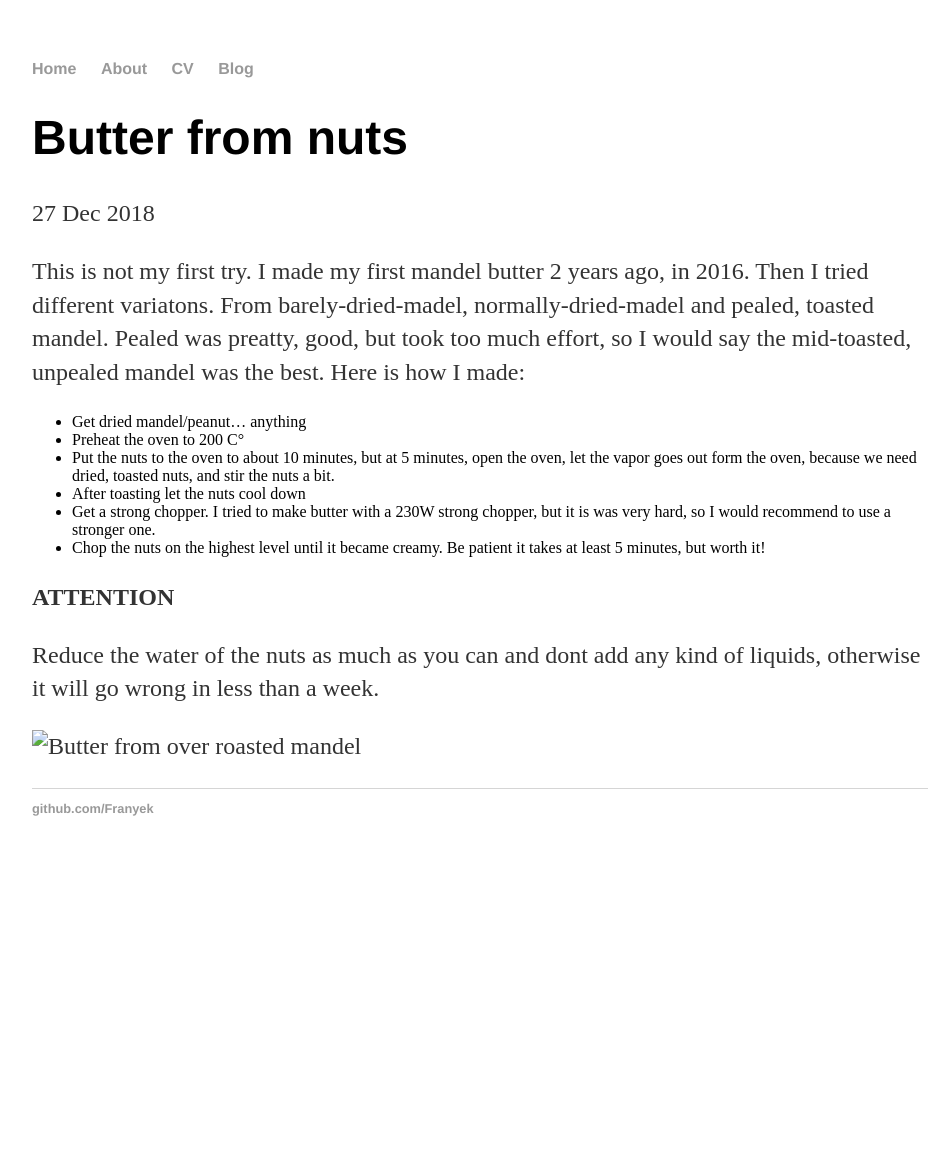
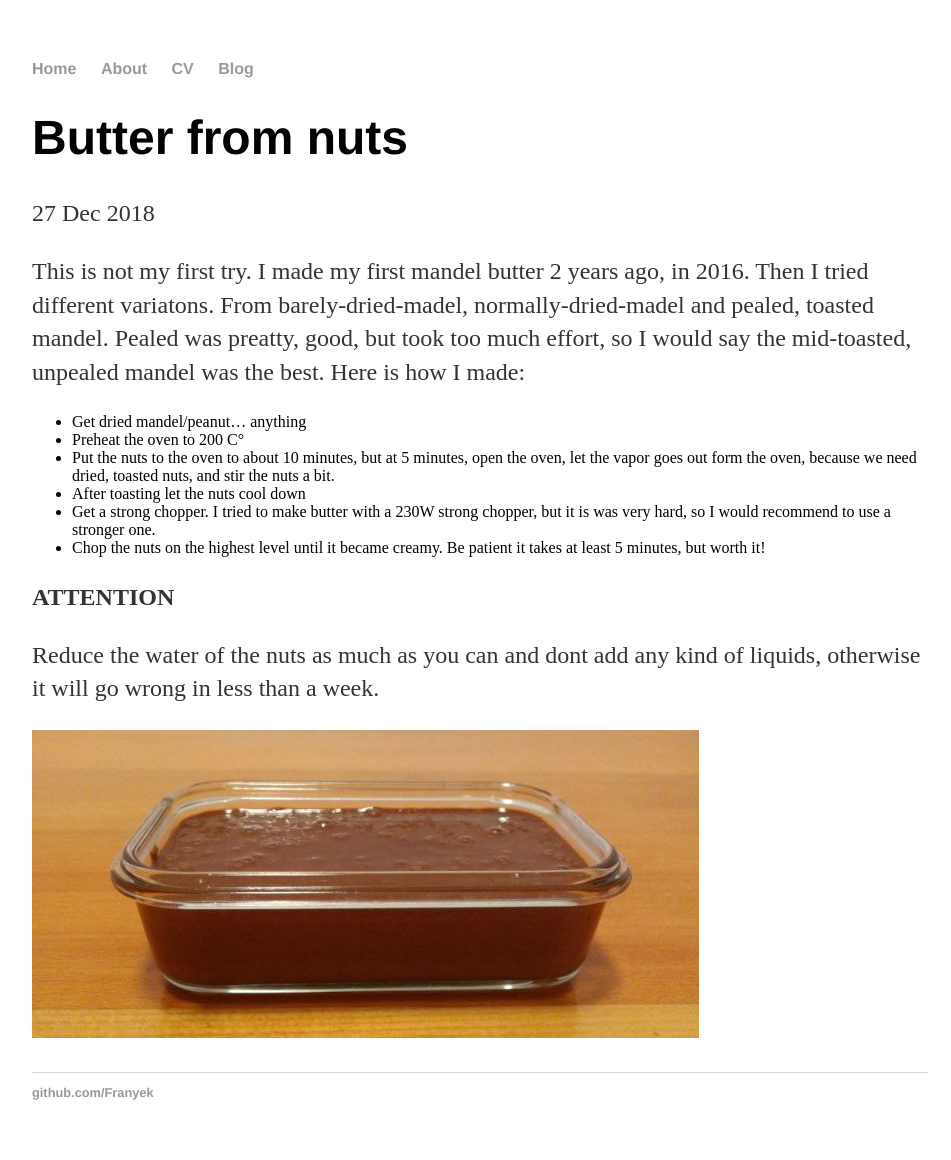
Before and after one commit to Franyek/franyek.github.io, a Jekyll site: the page built from _posts/2018-12-27-butter-from-nuts.md, in a window 1280 px wide. Shown: the whole page, without its empty margins (160-1111 px from the left). Built offline with Jekyll 4.4.1, drawn with Linux system fonts in a browser that asks for light colours; before the commit the page ends 900 px from its top, so only the background shows below that.

Commit message:
fix image path

```diff
--- a/_posts/2018-12-27-butter-from-nuts.md
+++ b/_posts/2018-12-27-butter-from-nuts.md
@@ -17,4 +17,4 @@ This is not my first try. I made my first mandel butter 2 years ago, in 2016. Th
 
 Reduce the water of the nuts as much as you can and dont add any kind of liquids, otherwise it will go wrong in less than a week.
 
-![Butter from over roasted mandel](../images/2018-12-27-butter-from-buts-01.jpg)
+![Butter from over roasted mandel](http://franyek.github.io/images/2018-12-27-butter-from-buts-01.jpg)
```
